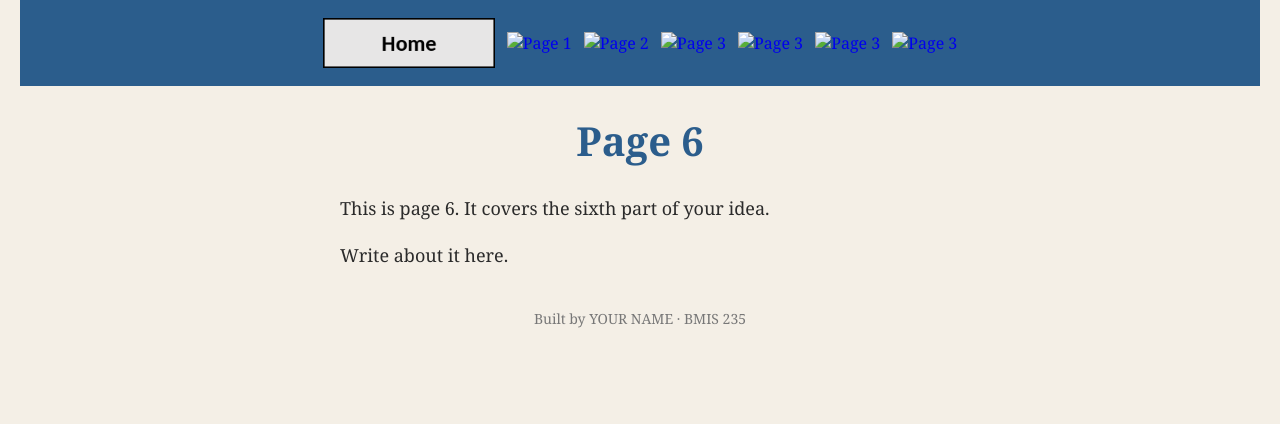
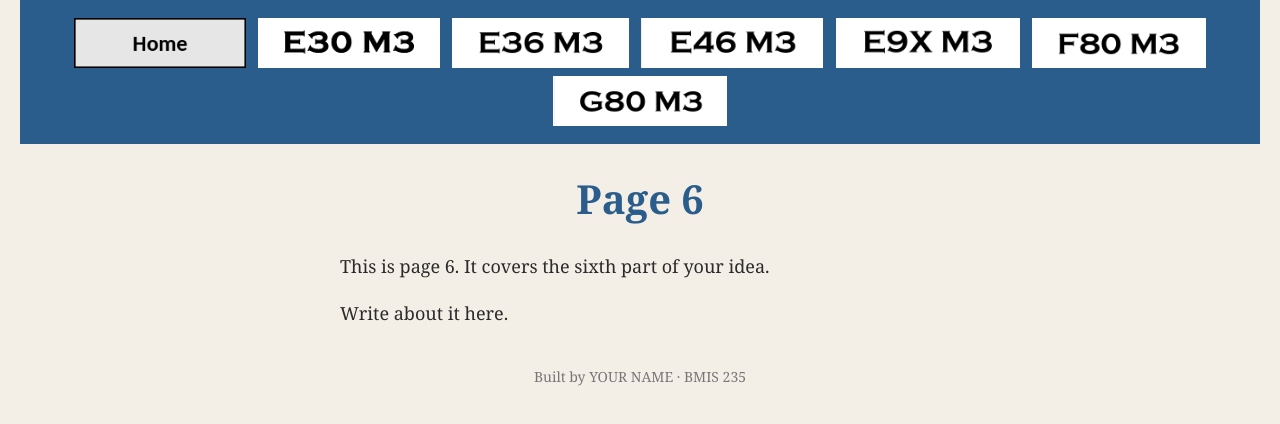
Before and after one commit to MLonichII/bmis235-html-3, a plain HTML site: page page6.html in a window 1280 px wide. Drawn offline with Linux system fonts and the light colour scheme.

Commit message:
Update navigation links and images in page6.html

```diff
--- a/page6.html
+++ b/page6.html
@@ -22,12 +22,12 @@
      ===================================================================== -->
 <nav>
     <a href="index.html"><img src="img/home.png" alt="Home"></a>
-    <a href="page1.html"><img src="img/page1.png" alt="Page 1"></a>
-    <a href="page2.html"><img src="img/page2.png" alt="Page 2"></a>
-    <a href="page3.html"><img src="img/page3.png" alt="Page 3"></a>
-    <a href="page4.html"><img src="img/page3.png" alt="Page 3"></a>
-    <a href="page5.html"><img src="img/page3.png" alt="Page 3"></a>
-    <a href="page6.html"><img src="img/page3.png" alt="Page 3"></a>
+    <a href="page1.html"><img src="img/E30 M3new.png" alt="Page 1"></a>
+    <a href="page2.html"><img src="img/E36 M3new.png" alt="Page 2"></a>
+    <a href="page3.html"><img src="img/E46 M3new.png" alt="Page 3"></a>
+    <a href="page4.html"><img src="img/E9X M3new.png" alt="Page 4"></a>
+    <a href="page5.html"><img src="img/F80 M3new.png" alt="Page 5"></a>
+    <a href="page6.html"><img src="img/G80 M3new.png" alt="Page 6"></a>
 </nav>
 
 <h1>Page 6</h1>
```
